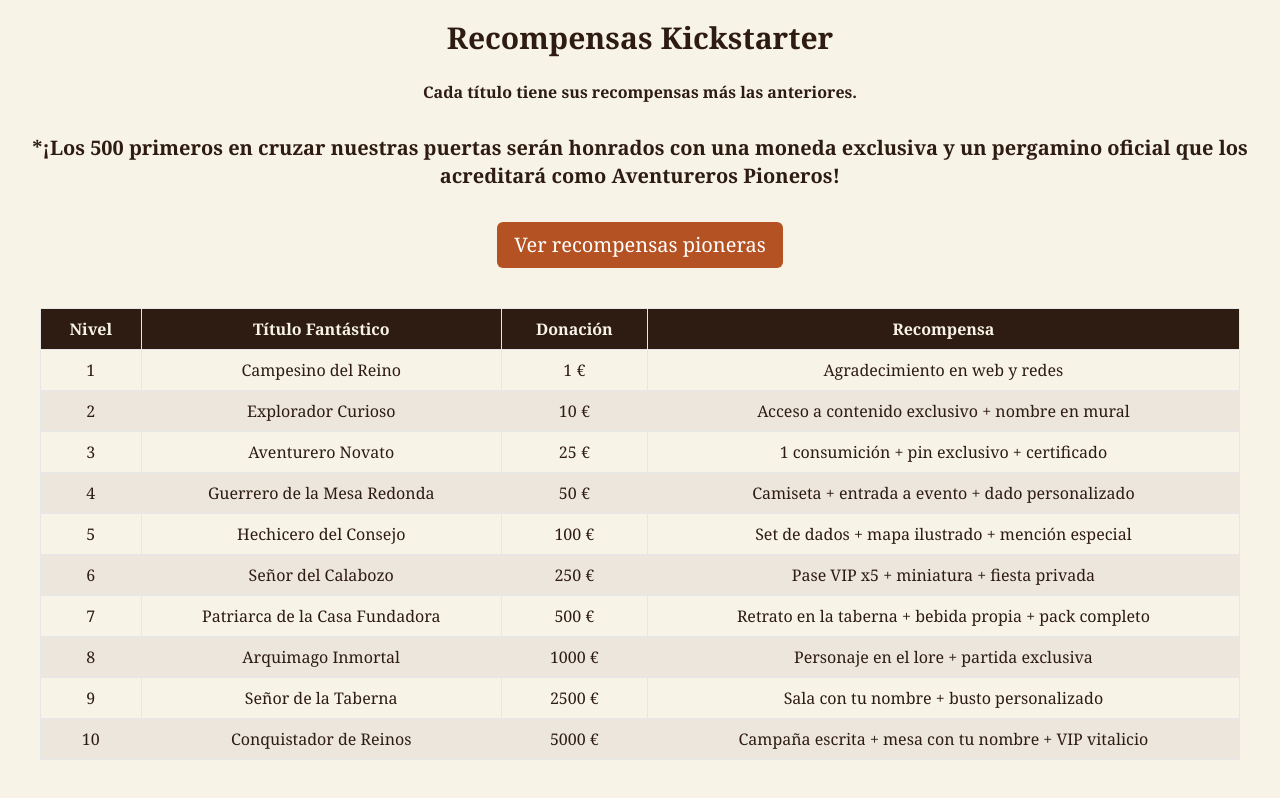
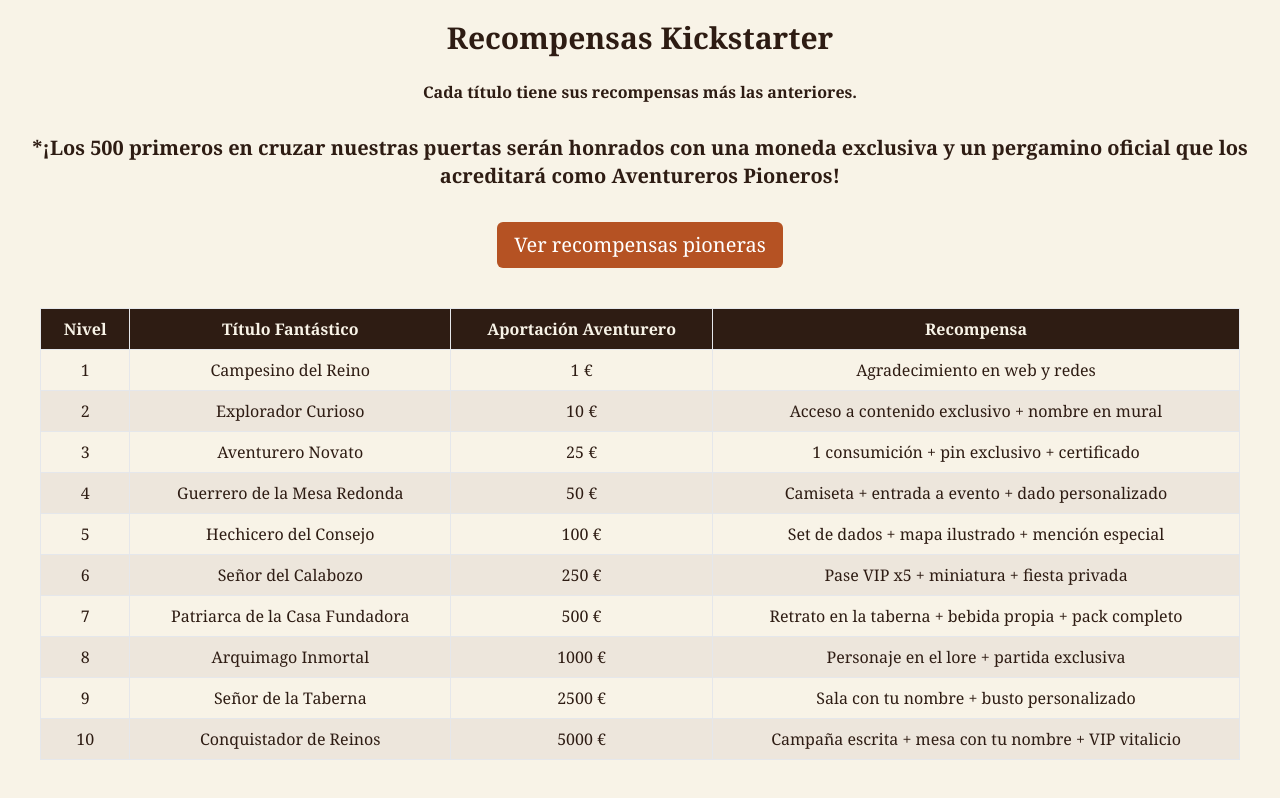
Before and after one commit to latabernadelheroe/taberna-del-heroe, a React (Vite) app: page / in a window 1280 px wide. Shown: the part 1138-1936 px from the top of the page. Built offline with nearby package versions, Linux system fonts and the light colour scheme.

Commit message:
cambio nombre donacion

```diff
--- a/src/Recompensas.jsx
+++ b/src/Recompensas.jsx
@@ -45,7 +45,7 @@
                <tr className="bg-[#2e1c13] text-[#f8f3e7]">
                   <th className="px-4 py-2 border text-center">Nivel</th>
                   <th className="px-4 py-2 border text-center">Título Fantástico</th>
-                  <th className="px-4 py-2 border text-center">Donación</th>
+                  <th className="px-4 py-2 border text-center">Aportación Aventurero</th>
                   <th className="px-4 py-2 border text-center">Recompensa</th>
                </tr>
             </thead>
@@ -65,7 +65,7 @@
          <table className="min-w-full table-auto border-collapse border border-[#2e1c13]">
             <thead>
                <tr className="bg-[#2e1c13] text-[#f8f3e7]">
-                  <th className="px-4 py-2 border text-center">Donación</th>
+                  <th className="px-4 py-2 border text-center">Aportación Aventurero</th>
                   <th className="px-4 py-2 border text-center">Descripción</th>
                </tr>
             </thead>
```
